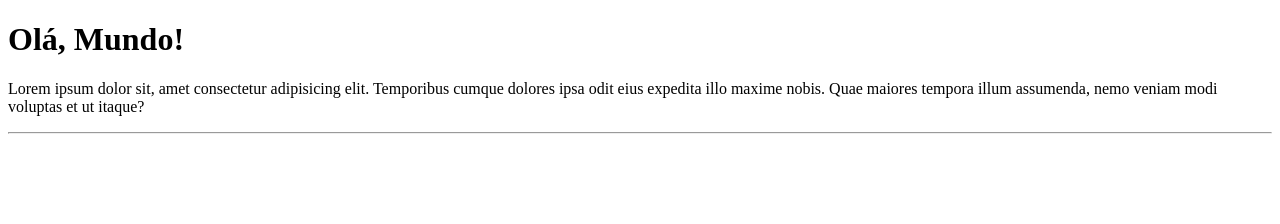
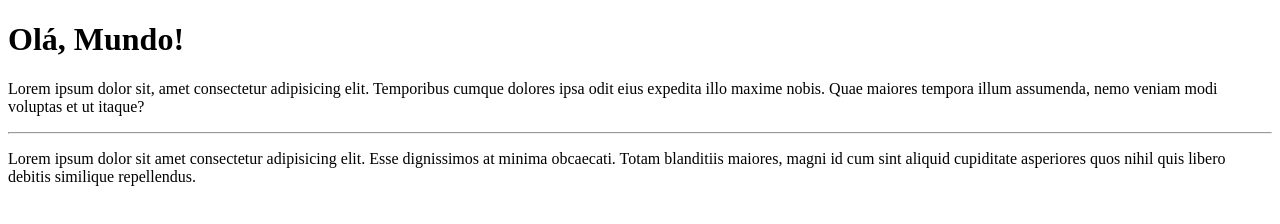
Before and after one commit to Rosanasantana84/Ol--Mundo, a plain HTML site: page site-exemplo/index.html in a window 1280 px wide. Drawn offline with Linux system fonts and the light colour scheme.

Commit message:
Adicionado um parágrafo

```diff
--- a/site-exemplo/index.html
+++ b/site-exemplo/index.html
@@ -10,5 +10,6 @@
     <H1> Olá, Mundo!</H1>
     <p>Lorem ipsum dolor sit, amet consectetur adipisicing elit. Temporibus cumque dolores ipsa odit eius expedita illo maxime nobis. Quae maiores tempora illum assumenda, nemo veniam modi voluptas et ut itaque?</p>
     <hr>
+    <p>Lorem ipsum dolor sit amet consectetur adipisicing elit. Esse dignissimos at minima obcaecati. Totam blanditiis maiores, magni id cum sint aliquid cupiditate asperiores quos nihil quis libero debitis similique repellendus.</p>
 </body>
 </html>
```
